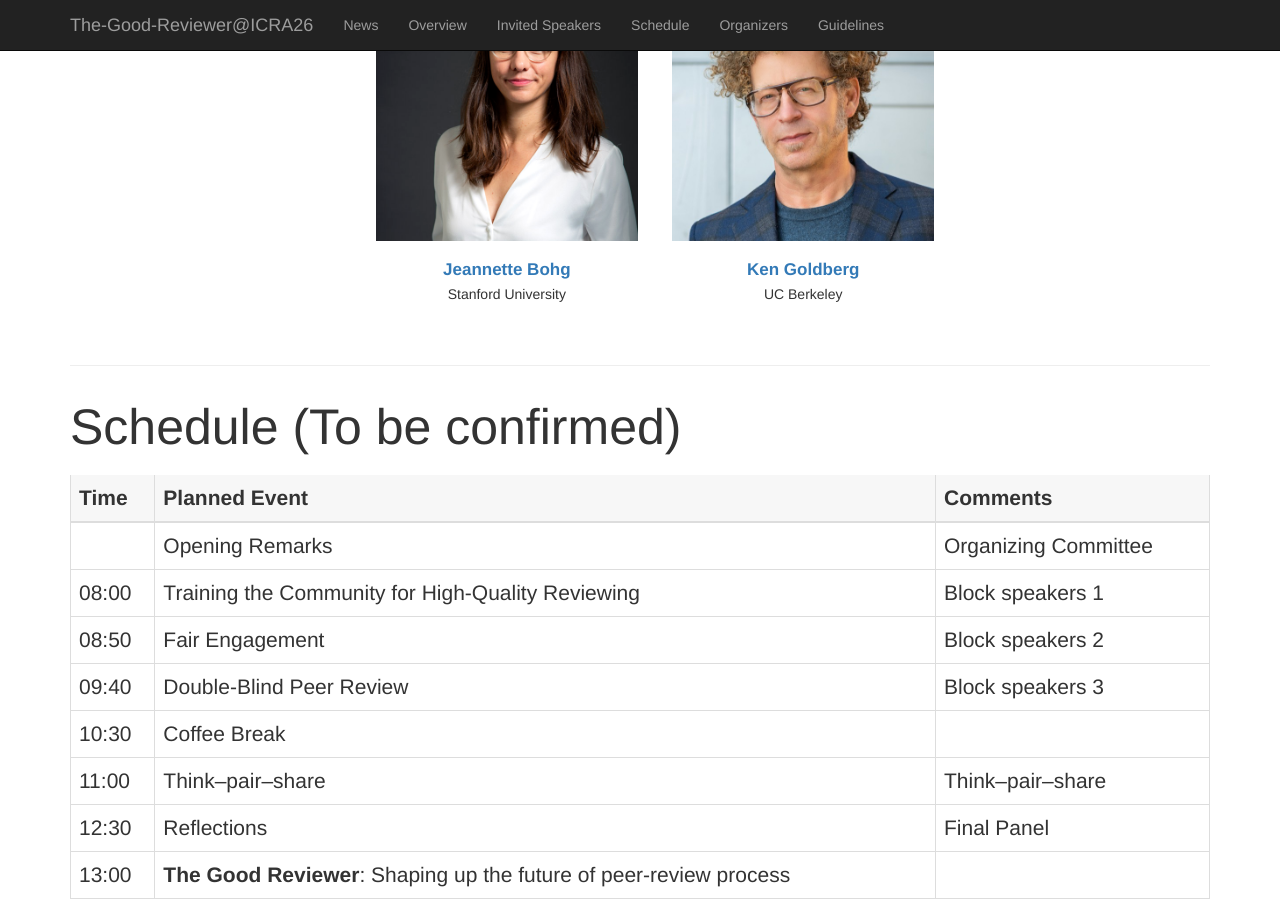
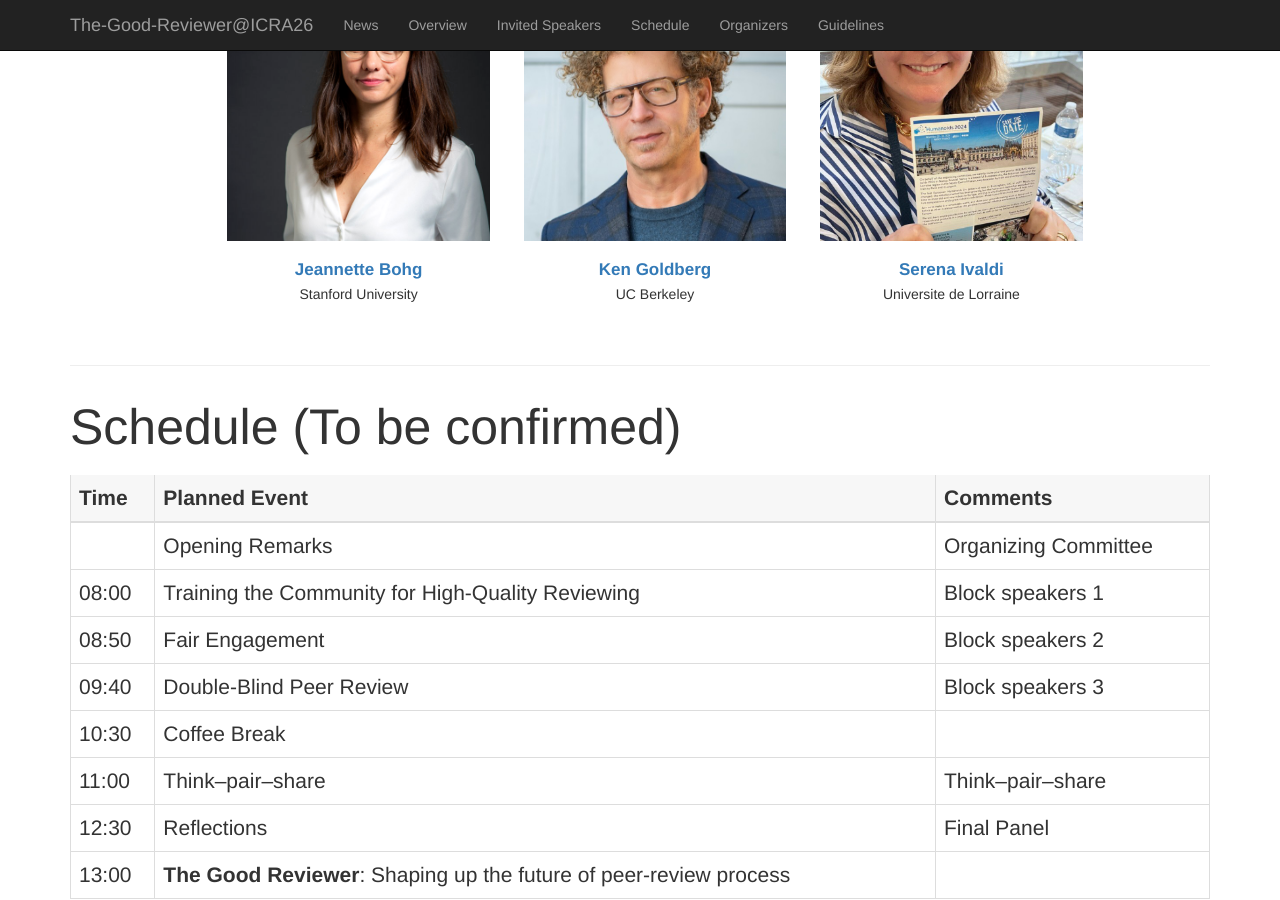
Before and after one commit to alejandrofontan/The-Good-Reviewer-ICRA26, a Jekyll site: the page built from index.html, in a window 1280 px wide and 900 px high, scrolled down 1669 px. Built offline with Jekyll 4.4.1, drawn with Linux system fonts in a browser that asks for light colours.

Commit message:
serena ivaldi

```diff
--- a/_data/speakers.yaml
+++ b/_data/speakers.yaml
@@ -27,3 +27,9 @@
   web: https://goldberg.berkeley.edu/
   position: Professor
   affiliation: UC Berkeley
+
+- name: Serena Ivaldi
+  image: /assets/images/serena_ivaldi.jpeg
+  web: https://www.linkedin.com/in/serenaivaldi/
+  position: Professor
+  affiliation: Universite de Lorraine
```
Also changed, not shown: assets/images/serena_ivaldi.jpeg (added).
